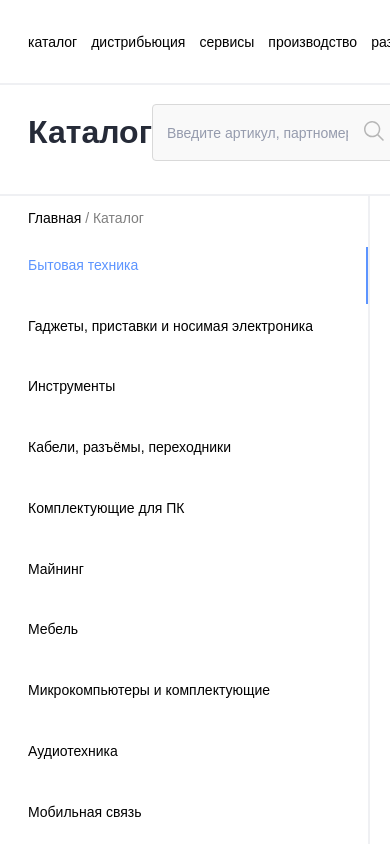
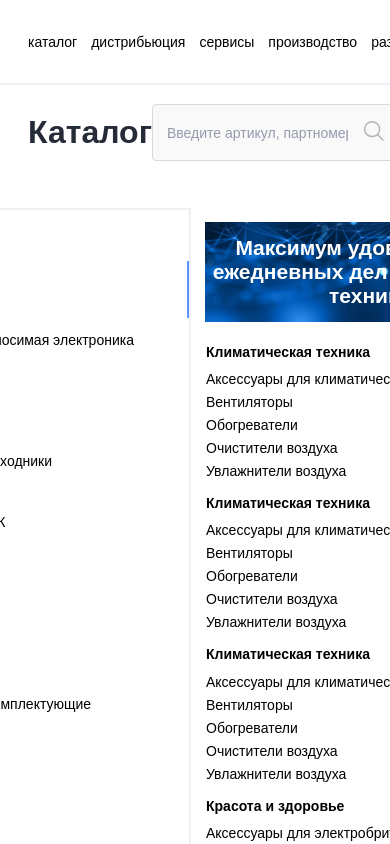
Before and after one commit to inacio000/catalog-menu, a Next.js app: page / in a window 390 px wide. Shown: the top 844 px of the page. Built offline with nearby package versions, Linux system fonts and the light colour scheme.

Commit message:
refactor(style): refactor global style and add responsive home page

```diff
--- a/src/app/globals.css
+++ b/src/app/globals.css
@@ -24,20 +24,21 @@
 
 @media (max-width: 1080px) {
   html {
-      font-size: 93.75%;
+    font-size: 93.75%;
   }
 }
 
 @media (max-width: 720px) {
   html {
-      font-size: 87.5%;
+    font-size: 87.5%;
   }
 }
 
 html,
 body {
-  max-width: 100vw;
+  max-width: 1920px;
   overflow-x: hidden;
+  margin: 0 auto;
 }
 
 body {
@@ -64,18 +65,19 @@
 
   display: flex;
   justify-content: space-between;
+}
 
+.main svg {
+  border: 1px solid red;
+  font-weight: 600;
+  /* width:500px; */
 }
 
 .section_content {
   padding: 4rem 2rem;
   flex-grow: 1;
 
-  /* display: flex;
-  justify-content: center; */
-
   border-top: 2px solid var(--light-gray15);
-  border-right: 2px solid var(--light-gray15);
 }
 
 .container {
@@ -93,11 +95,11 @@
   text-align: center;
 
   color: var(--white);
-  font-weight: 600;
+  font-weight: bold;
 
   background-image: url('../assets/bg.png');
   background-repeat: no-repeat;
-  background-position: bottom ;
+  background-position: bottom;
   background-size: cover;
 }
 
@@ -109,3 +111,29 @@
   flex-wrap: wrap;
 
 }
+
+@media (max-width: 767px) {
+  .main {
+    justify-content: center;
+    padding: 2rem 1rem;
+  }
+
+  .section_content {
+    padding: 1rem 1rem;
+    border: none;
+  }
+
+  .container .categories {
+    .categories {
+      flex-direction: column;
+
+    }
+  }
+}
+
+@media (max-width: 360px) {
+  .main {
+    align-items: center;
+    text-align: center;
+  }
+}
```
